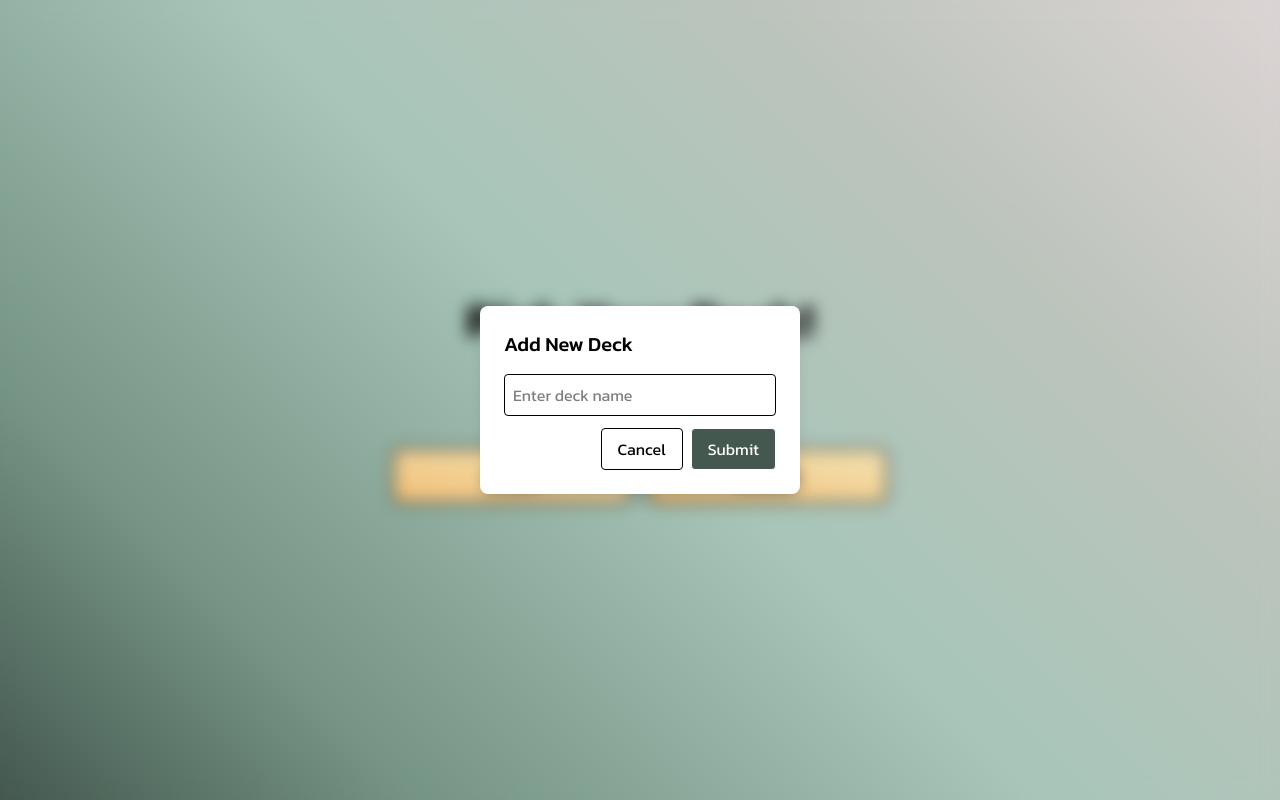
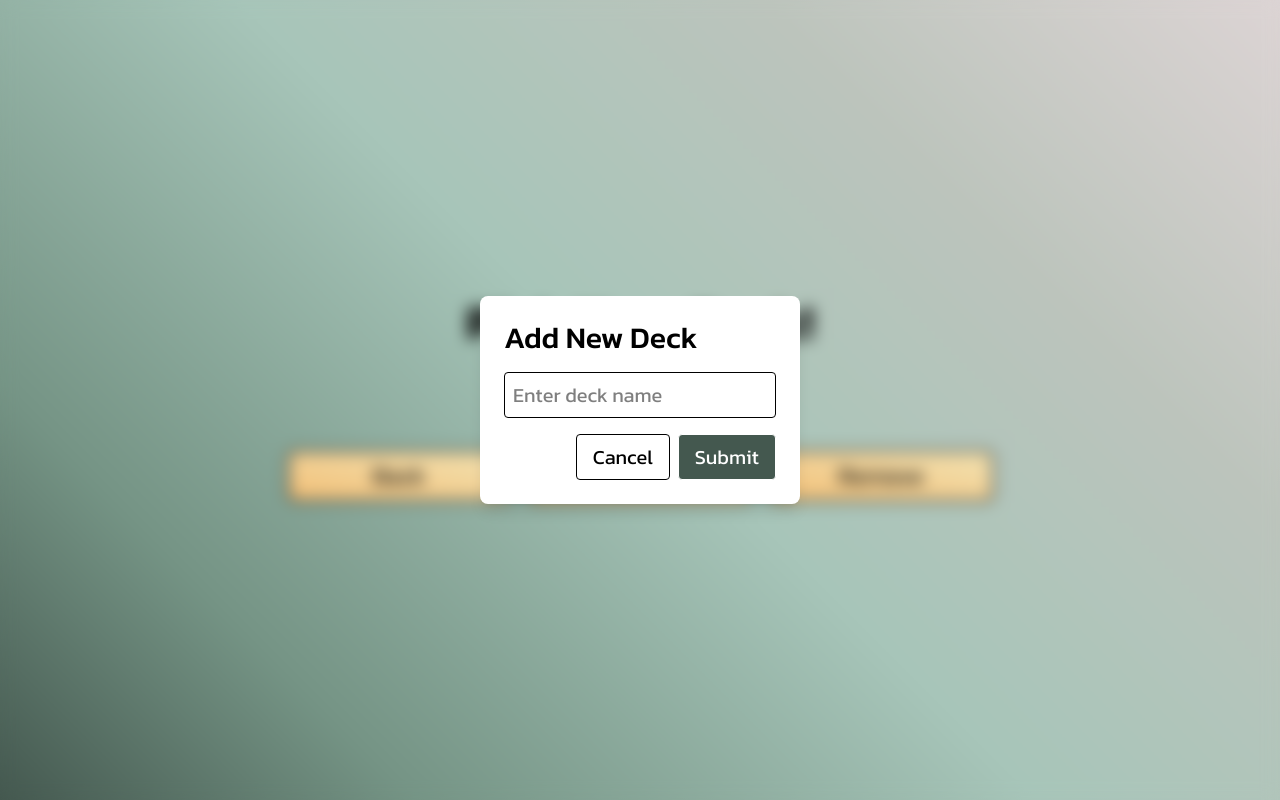
Before and after one commit to BadLuckZ/Project-Flashcard, a React (Vite) app: page /category in a window 1280 px wide. Both pictures are taken after a click on the button "Add". Built offline with nearby package versions, Linux system fonts and the light colour scheme.

Commit message:
Remove Deck

```diff
--- a/src/components/ActionButton.jsx
+++ b/src/components/ActionButton.jsx
@@ -2,8 +2,8 @@ const ActionButton = ({ text, onClick }) => {
   return (
     <button
       className="border-2 bg-gradient-to-tr from-mydarkyellow to-myyellow
-        rounded-lg py-2 px-8 cursor-pointer text-2xl sm:text-3xl
-        w-[200px] sm:w-[240px] text-myblack text-center"
+        rounded-lg py-2 px-4 cursor-pointer text-xl sm:text-2xl
+        w-[200px] sm:w-[225px] text-myblack text-center"
       onClick={onClick}
     >
       {text}
--- a/src/components/AddDeckModal.jsx
+++ b/src/components/AddDeckModal.jsx
@@ -1,4 +1,4 @@
-import React, { useState, useRef, useEffect } from "react";
+import { useState } from "react";
 import loadDeckList from "../utils/functions";
 
 export default function AddDeckModal({ onClose, onAddDeck }) {
@@ -29,37 +29,37 @@ export default function AddDeckModal({ onClose, onAddDeck }) {
 
   return (
     <div className="fixed inset-0 z-50 flex items-center justify-center">
+      <div className="absolute inset-0 bg-opacity-50 backdrop-blur-sm" />
+
       <div
-        className="absolute inset-0 bg-opacity-50 backdrop-blur-sm"
-        onClick={onClose}
-      />
-
-      <div className="relative z-10 bg-white rounded-lg p-6 shadow-lg w-80">
-        <h2 className="text-xl font-medium mb-4">Add New Deck</h2>
-        <form onSubmit={onSubmit}>
+        className="relative z-10 bg-white rounded-lg p-6 shadow-lg w-80
+        flex flex-col justify-center gap-4"
+      >
+        <h2 className="text-2xl sm:text-3xl font-medium">Add New Deck</h2>
+        <form onSubmit={onSubmit} className="flex flex-col gap-4">
           <input
             type="text"
             value={deckName}
             onChange={handleDeckName}
             placeholder="Enter deck name"
-            className="w-full p-2 border rounded mb-3"
+            className="w-full p-2 border rounded text-lg sm:text-xl"
           />
           {isAddDeckError && (
-            <p className="text-sm text-red-600 text-center mb-2">
+            <p className="text-lg text-myred text-center">
               That name is already taken!!!
             </p>
           )}
-          <div className="flex justify-end gap-2">
+          <div className="flex justify-end gap-2 flex-col-reverse sm:flex-row">
             <button
               type="button"
               onClick={onClose}
-              className="px-4 py-2 rounded bg-white cursor-pointer border"
+              className="px-4 py-2 rounded bg-white cursor-pointer border text-lg sm:text-xl"
             >
               Cancel
             </button>
             <button
               type="submit"
-              className="px-4 py-2 border bg-mydarkgreen text-white rounded cursor-pointer"
+              className="px-4 py-2 border bg-mydarkgreen text-white rounded cursor-pointer text-lg sm:text-xl"
             >
               Submit
             </button>
--- a/src/components/CardButton.jsx
+++ b/src/components/CardButton.jsx
@@ -1,10 +1,13 @@
-const CardButton = ({ text, onClick }) => {
+const CardButton = ({ text, onClick, isRemoveDeck }) => {
   return (
     <button
-      className="border-2 bg-gradient-to-tr from-myblue to-mylightblue
-        rounded-lg py-2 px-8 cursor-pointer text-xl sm:text-2xl w-[150px] sm:w-[180px]
-        text-myblack text-center"
+      className={`border-2 bg-gradient-to-tr from-myblue to-mylightblue
+        rounded-lg py-2 px-4 ${
+          !isRemoveDeck ? "cursor-pointer" : ""
+        } text-xl sm:text-2xl w-[150px] sm:w-[175px]
+        text-myblack text-center`}
       onClick={onClick}
+      disabled={isRemoveDeck}
     >
       <span className="block w-full truncate">{text}</span>
     </button>
--- a/src/routes/CategoryPage.jsx
+++ b/src/routes/CategoryPage.jsx
@@ -7,52 +7,80 @@ import loadDeckList from "../utils/functions";
 
 export default function CategoryPage() {
   const navigate = useNavigate();
-  const [isAddDeck, setAddDeck] = useState(false);
+  const [isOpenModal, setOpenModal] = useState(false);
+  const [isRemoveDeck, setRemoveDeck] = useState(false);
   const [deckList, setDeckList] = useState(loadDeckList());
 
   const goBacktoEntry = () => {
     navigate("/");
   };
 
-  const addDeck = () => {
-    setAddDeck(true);
+  const openModal = () => {
+    setOpenModal(true);
   };
 
   const closeModal = () => {
-    setAddDeck(false);
+    setOpenModal(false);
   };
 
-  const handleNewDeck = (newDeck) => {
+  const handleAddDeck = (newDeck) => {
     setDeckList((prev) => [...prev, newDeck]);
+  };
+
+  const handleDeleteDeck = (deckToDelete) => {
+    setDeckList((prev) => prev.filter((deck) => deck !== deckToDelete));
   };
 
   return (
     <>
-      {isAddDeck && (
-        <AddDeckModal onClose={closeModal} onAddDeck={handleNewDeck} />
+      {isOpenModal && (
+        <AddDeckModal onClose={closeModal} onAddDeck={handleAddDeck} />
       )}
-      <div className="relative z-0 flex flex-col items-center justify-center gap-8 min-h-screen">
+      <div className="relative z-0 flex flex-col items-center justify-center gap-8 min-h-screen p-4">
         <h1 className="font-bold text-4xl sm:text-5xl text-center text-myblack">
           Pick Your Deck!
         </h1>
+
         {deckList.length === 0 ? (
           <p className="text-3xl sm:text-4xl text-mydarkgreen font-semibold text-center">
             No Decks Here...
           </p>
         ) : (
-          <div className="flex flex-wrap gap-4 justify-center items-center sm:flex-row flex-col">
+          <div className="grid grid-cols-1 sm:grid-cols-2 md:grid-cols-3 lg:grid-cols-4 gap-6 max-w-6xl mx-auto">
             {deckList.map((cur_group) => (
-              <CardButton
+              <div
                 key={cur_group}
-                text={cur_group}
-                onClick={() => navigate(`/category/${cur_group}`)}
-              />
+                className="relative flex justify-center items-center gap-2"
+              >
+                <CardButton
+                  text={cur_group}
+                  onClick={() => navigate(`/category/${cur_group}`)}
+                  isRemoveDeck={isRemoveDeck}
+                />
+                {isRemoveDeck && (
+                  <button
+                    className="border-2 bg-myyellow rounded py-0.5 px-2 cursor-pointer"
+                    onClick={() => handleDeleteDeck(cur_group)}
+                  >
+                    X
+                  </button>
+                )}
+              </div>
             ))}
           </div>
         )}
-        <div className="flex gap-4 flex-wrap justify-center items-center">
-          <ActionButton text={"Add"} onClick={addDeck} />
-          <ActionButton text={"Back"} onClick={goBacktoEntry} />
+
+        <div className="flex gap-4 flex-wrap flex-col md:flex-row justify-center items-center">
+          {!isRemoveDeck && (
+            <>
+              <ActionButton text={"Back"} onClick={goBacktoEntry} />
+              <ActionButton text={"Add"} onClick={openModal} />
+            </>
+          )}
+          <ActionButton
+            text={isRemoveDeck ? "Done" : "Remove"}
+            onClick={() => setRemoveDeck(!isRemoveDeck)}
+          />
         </div>
       </div>
     </>
--- a/src/routes/EntryPage.jsx
+++ b/src/routes/EntryPage.jsx
@@ -9,7 +9,7 @@ export default function EntryPage() {
   };
 
   return (
-    <div className="flex flex-col items-center gap-16 min-h-screen justify-center">
+    <div className="flex flex-col items-center gap-16 min-h-screen justify-center py-4">
       <h1 className="text-5xl font-bold text-center text-myblack sm:text-6xl">
         My Flashcard
       </h1>
--- a/src/utils/data.js
+++ /dev/null
@@ -1 +0,0 @@
-export const data = [];
```
